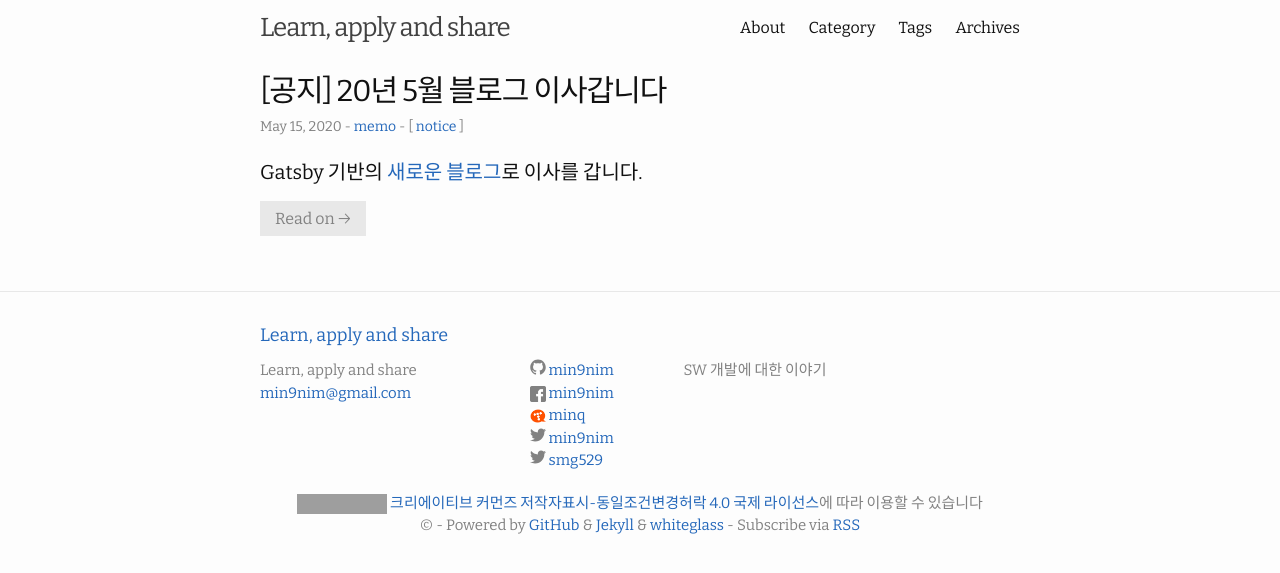
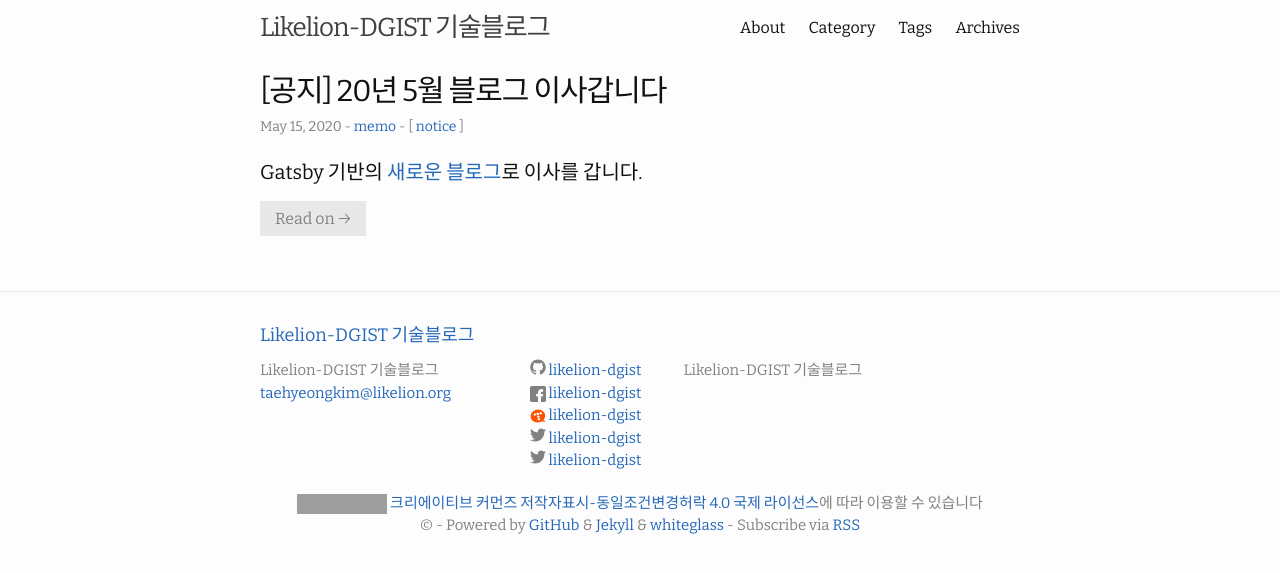
Before and after one commit to likelion-dgist/likelion-dgist.github.io, a Jekyll site: the page built from index.html, in a window 1280 px wide. Shown: the top 573 px of the page. Built offline with Jekyll 4.4.1, drawn with Linux system fonts in a browser that asks for light colours; the list of posts is cut into pages by our own code; grey boxes are pictures that could not be loaded.

Commit message:
Update config

```diff
--- a/_config.yml
+++ b/_config.yml
@@ -16,19 +16,19 @@
 
 #title: Practical coding
 #title: 학습하고 적용하고 공유하자
-title: Learn, apply and share
-email: min9nim@gmail.com
+title: Likelion-DGIST 기술블로그
+email: taehyeongkim@likelion.org
 description: >- # this means to ignore newlines until "baseurl:"
-  SW 개발에 대한 이야기
+  Likelion-DGIST 기술블로그
 baseurl: "" # the subpath of your site, e.g. /blog
-url: "https://min9nim.github.io" # the base hostname & protocol for your site, e.g. http://example.com
+url: "https://likelion-dgist.github.io" # the base hostname & protocol for your site, e.g. http://example.com
 
-github_username: min9nim
-tistory_username : minq
-twitter_username: min9nim
-twitter_username2: smg529
-facebook_username:  min9nim
-google_analytics: true
+github_username: likelion-dgist
+tistory_username : likelion-dgist
+twitter_username: likelion-dgist
+twitter_username2: likelion-dgist
+facebook_username:  likelion-dgist
+google_analytics: False
 
 disqus:
   comments: true
```
